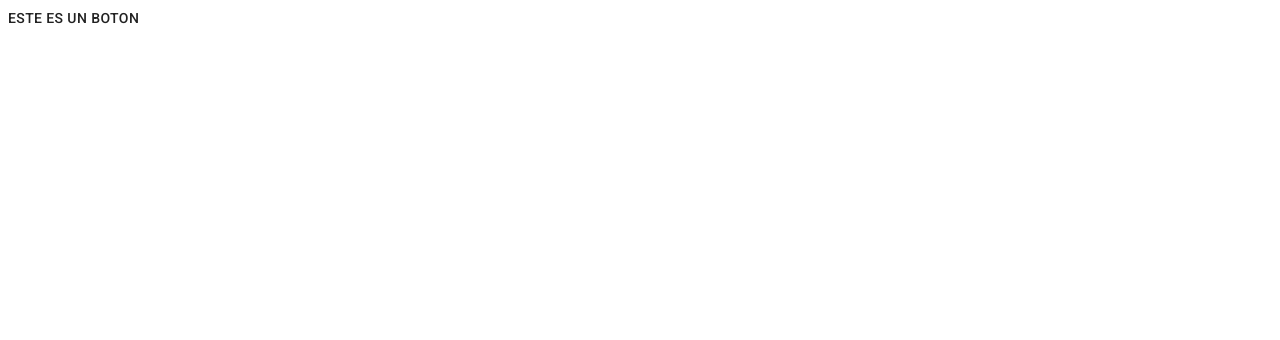
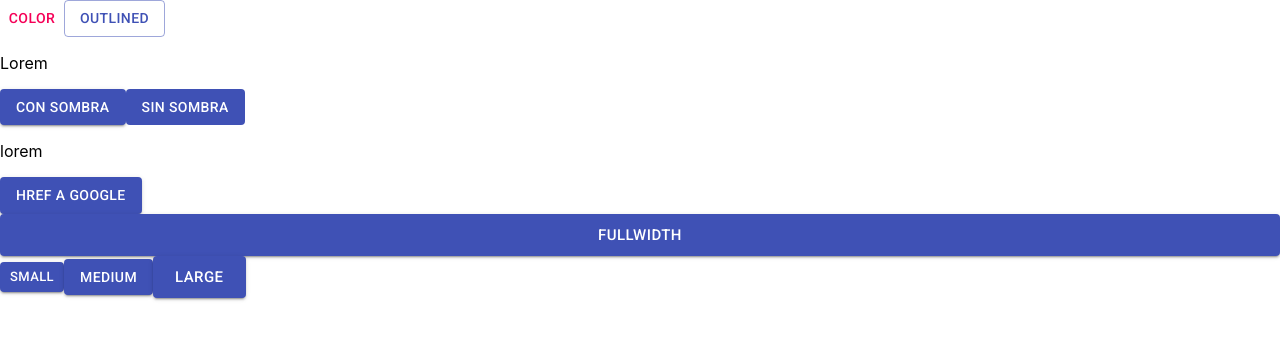
Before and after one commit to garipfederico/material_ui, a React (Create React App) app: page / in a window 1280 px wide. Shown: the top 340 px of the page. Built offline with nearby package versions, Linux system fonts and the light colour scheme.

Commit message:
Video2
Curso Material UI #02 Botones [ React & Material Design ]
URL: https://www.youtube.com/watch?v=gmsIJ2ALdyI&list=PLPl81lqbj-4Kn-PRUvHuzh_591Euc3688&index=2
Descripcion: Configuracion de botones botones

```diff
--- a/src/App.jsx
+++ b/src/App.jsx
@@ -1,10 +1,74 @@
 import React from 'react'
-import Button from '@material-ui/core/Button'
+// import Button from '@material-ui/core/Button'
+//Son dos formas de importar distintas
+import { Button } from '@material-ui/core/'
+
+
+
 
 function App() {
   return (
     <div>
-      <Button>Este es un boton</Button>
+
+     <Button color = "secondary">
+     color
+     </Button>
+     <Button
+      color="primary"
+      variant="outlined"
+     >
+       outlined
+     </Button>
+     <p>Lorem</p>
+
+     <Button
+      color="primary"
+      variant="contained">
+       con sombra
+     </Button>
+
+     <Button
+      color="primary"
+      variant="contained"
+      disableElevation>
+       sin sombra
+     </Button>
+
+    <p>lorem</p>
+     <Button
+      color="primary"
+      variant="contained"
+      href="https://google.com">
+       href a google
+     </Button>
+     <Button
+      color="primary"
+      variant="contained"
+      fullWidth
+      size="large">
+       fullwidth
+     </Button>
+
+     <Button
+      color="primary"
+      variant="contained"
+      size="small">
+       small
+     </Button>
+     <Button
+      color="primary"
+      variant="contained"
+      size="medium">
+       medium
+     </Button>
+     <Button
+      color="primary"
+      variant="contained"
+      size="large">
+       large
+     </Button>
+
+
     </div>
   );
 }
```
